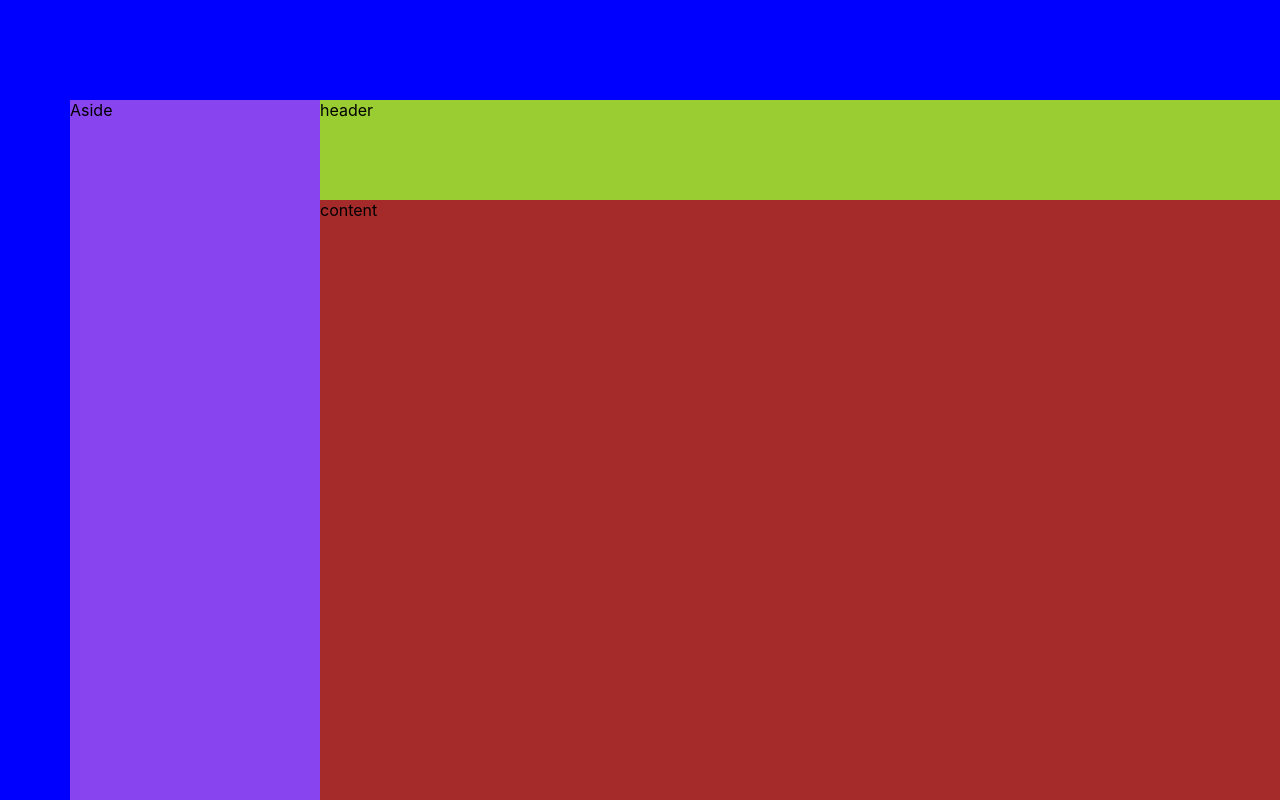
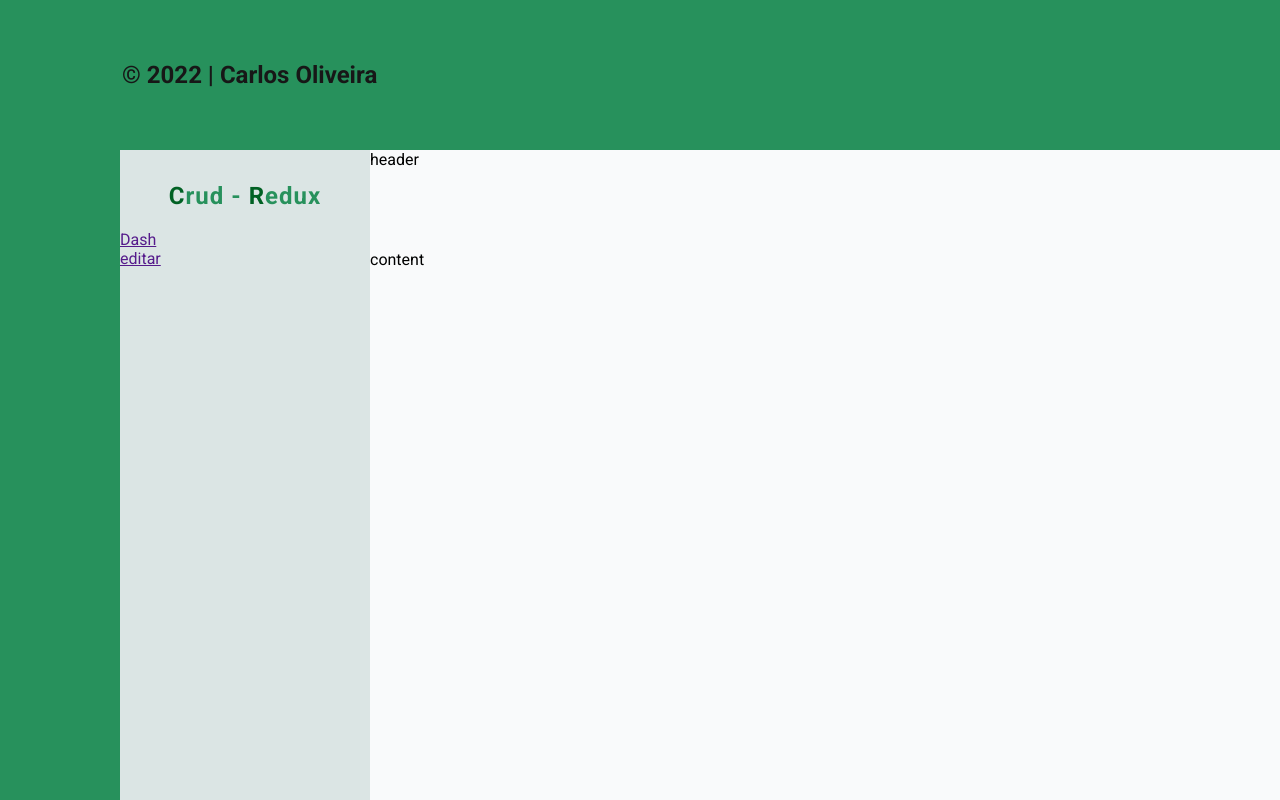
Before and after one commit to carlossroliveira/Crud-Redux, a React (Vite) app: page / in a window 1280 px wide. Built offline with nearby package versions, Linux system fonts and the light colour scheme.

Commit message:
Implementação de fonte

```diff
--- a/index.html
+++ b/index.html
@@ -11,7 +11,6 @@
       rel="apple-touch-icon"
       sizes="180x180"
       href="/public/assets/apple-touch-icon.png"
-
     />
     <link
       rel="icon"
@@ -25,6 +24,15 @@
       sizes="16x16"
       href="/public/assets/favicon-16x16.png"
     />
+
+    <!-- Font Start -->
+
+    <link rel="preconnect" href="https://fonts.googleapis.com" />
+    <link rel="preconnect" href="https://fonts.gstatic.com" crossorigin />
+    <link
+      href="https://fonts.googleapis.com/css2?family=Roboto:wght@400;700&display=swap"
+      rel="stylesheet"
+    />
   </head>
   <body>
     <div id="root"></div>
--- a/src/components/Layout/layout.module.scss
+++ b/src/components/Layout/layout.module.scss
@@ -2,8 +2,8 @@
   height: 100vh;
 
   display: grid;
-  grid-template-columns: 70px 250px auto;
-  grid-auto-rows: 100px 100px auto;
+  grid-template-columns: 120px 250px auto;
+  grid-auto-rows: 150px 100px auto;
 
   grid-template-areas:
     'styleOne styleOne styleOne'
--- a/src/components/Layout/part/Aside/aside.module.scss
+++ b/src/components/Layout/part/Aside/aside.module.scss
@@ -1,5 +1,19 @@
+@import '../../../../styles/variables';
 .container {
-  background-color: #84e;
+  background-color: $background--color-4;
 
   grid-area: aside;
+
+  .container__title {
+    margin-top: 2rem;
+    text-align: center;
+    letter-spacing: 1px;
+
+    color: $background--color-5;
+
+    .container__title__span {
+      font-weight: 700;
+      color: $background--color-2;
+    }
+  }
 }
--- a/src/components/Layout/part/Aside/index.tsx
+++ b/src/components/Layout/part/Aside/index.tsx
@@ -2,5 +2,17 @@ import React from 'react';
 import styles from './aside.module.scss';
 
 export const Aside = () => {
-  return <div className={styles.container}>Aside</div>;
+  return (
+    <div className={styles.container}>
+      <h1 className={styles.container__title}>
+        <span className={styles.container__title__span}>C</span>rud -{' '}
+        <span className={styles.container__title__span}>R</span>edux
+      </h1>
+
+      <div>
+        <a href="">Dash</a> <br />
+        <a href="">editar</a>
+      </div>
+    </div>
+  );
 };
--- a/src/components/Layout/part/Content/content.module.scss
+++ b/src/components/Layout/part/Content/content.module.scss
@@ -1,5 +1,6 @@
+@import '../../../../styles/variables';
 .container {
-  background-color: brown;
+  background-color: $background--color-1;
 
   grid-area: content;
 }
--- a/src/components/Layout/part/Header/header.module.scss
+++ b/src/components/Layout/part/Header/header.module.scss
@@ -1,5 +1,6 @@
+@import '../../../../styles/variables';
 .container {
-  background-color: yellowgreen;
+  background-color: $background--color-1;
 
   grid-area: header;
 }
--- a/src/components/Layout/part/StyleOne/index.tsx
+++ b/src/components/Layout/part/StyleOne/index.tsx
@@ -2,5 +2,10 @@ import React from 'react';
 import styles from './styleOne.module.scss';
 
 export const StyleOne = () => {
-  return <div className={styles.container}></div>;
+  const currentYear: number = new Date().getFullYear();
+  return (
+    <div className={styles.container}>
+      <h1 className={styles.container__title}>&copy; {currentYear} | Carlos Oliveira</h1>
+    </div>
+  );
 };
--- a/src/components/Layout/part/StyleOne/styleOne.module.scss
+++ b/src/components/Layout/part/StyleOne/styleOne.module.scss
@@ -1,4 +1,14 @@
+@import '../../../../styles/variables';
 .container {
-  background-color: blue;
   grid-area: styleOne;
+  background-color: $background--color-5;
+
+  display: flex;
+  align-items: center;
+  justify-content: flex-start;
+
+  .container__title {
+    margin-left: 122px;
+    color: $background--color-7;
+  }
 }
--- a/src/components/Layout/part/StyleTwo/styleTwo.module.scss
+++ b/src/components/Layout/part/StyleTwo/styleTwo.module.scss
@@ -1,4 +1,5 @@
+@import '../../../../styles/variables';
 .container {
-  background-color: blue;
+  background-color: $background--color-5;
   grid-area: styleTwo;
 }
--- /dev/null
+++ b/src/styles/_variables.scss
@@ -0,0 +1,10 @@
+// --------- COLORS ---------
+
+$background--color-1: #f9fafb;
+$background--color-2: #016124;
+$background--color-3: #a1d9c3;
+$background--color-4: #dbe5e4;
+$background--color-5: #27915c;
+$background--color-6: #70bda2;
+$background--color-7: #171717;
+$background--color-8: #bf713a;
--- a/src/styles/global.module.scss
+++ b/src/styles/global.module.scss
@@ -4,5 +4,6 @@
 body {
   padding: 0;
   margin: 0 auto;
-  font: 400 1rem 'Inter', sans-serif;
+  /* max-width: 1440px; */
+  font: 400 1rem 'Roboto', sans-serif;
 }
```
